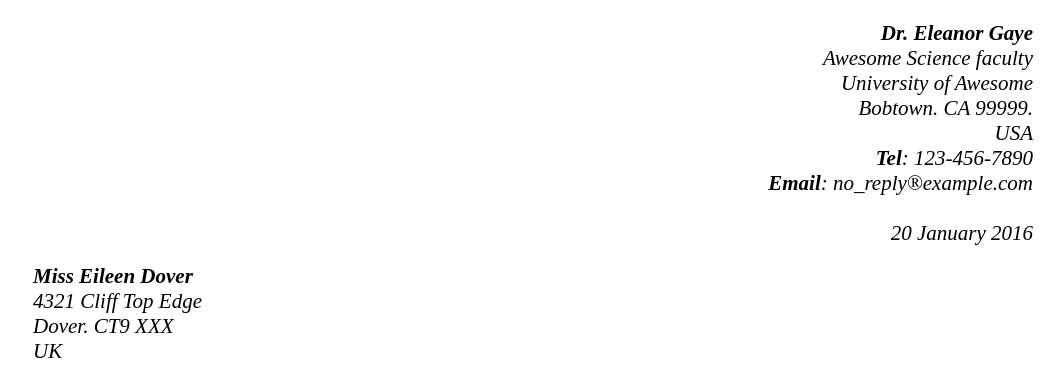
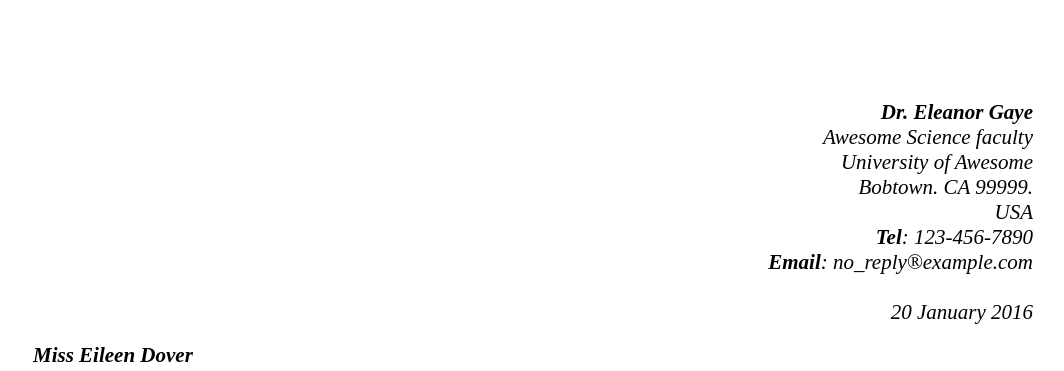
Before and after one commit to MKGBS/mi-primera-carta-html, a plain HTML site: page index.html in a window 1280 px wide. Shown: the top 371 px of the page, without its empty margins (107-1171 px from the left). Drawn offline with Linux system fonts and the light colour scheme.

Commit message:
corrección simplificando código

```diff
--- a/index.html
+++ b/index.html
@@ -6,7 +6,7 @@
     <title>Mí primera Carta</title>
     <p style="font-size: 21px;"></p>
 </head>
-<body style="margin: 20px 140px 20px 140px;">
+<body style="margin: 100px 140px 100px 140px;">
     <!-- Para esta dirección, añadire un atributo, para establecerla en el lado derecho -->
     <!-- Con "address" indicaremos que es una dirección, utilizado por el SEO.  -->
     <address style="font-size: 21px;" align="right">
```
